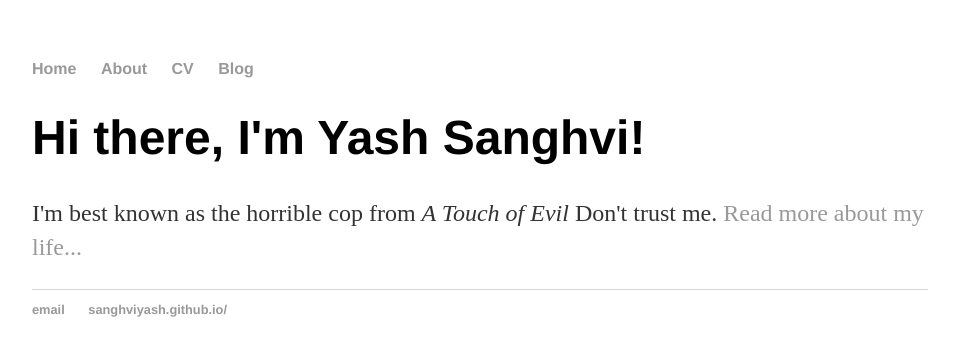
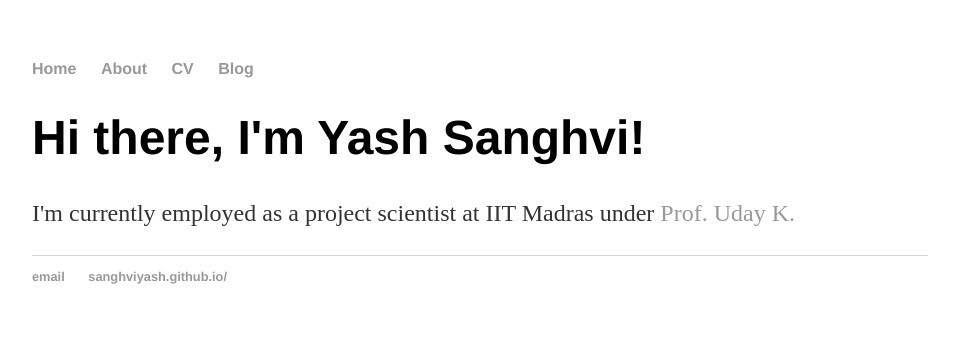
Before and after one commit to sanghviyashiitb/sanghviyashiitb.github.io, a Jekyll site: the page built from index.html, in a window 1280 px wide. Shown: the top 356 px of the page, without its empty margins (160-1119 px from the left). Built offline with Jekyll 4.4.1, drawn with Linux system fonts in a browser that asks for light colours.

Commit message:
Changing description

```diff
--- a/index.html
+++ b/index.html
@@ -4,5 +4,5 @@ title: Yash Sanghvi, Horrible Cop
 ---
 <div class="blurb">
 	<h1>Hi there, I'm Yash Sanghvi!</h1>
-	<p>I'm best known as the horrible cop from <em>A Touch of Evil</em> Don't trust me. <a href="/about">Read more about my life...</a></p>
+	<p>I'm currently employed as a project scientist at IIT Madras under <a href="http://www.ee.iitm.ac.in/uday/">Prof. Uday K.</a></p>
 </div><!-- /.blurb -->
```
Also changed, not shown: 1 other file.
